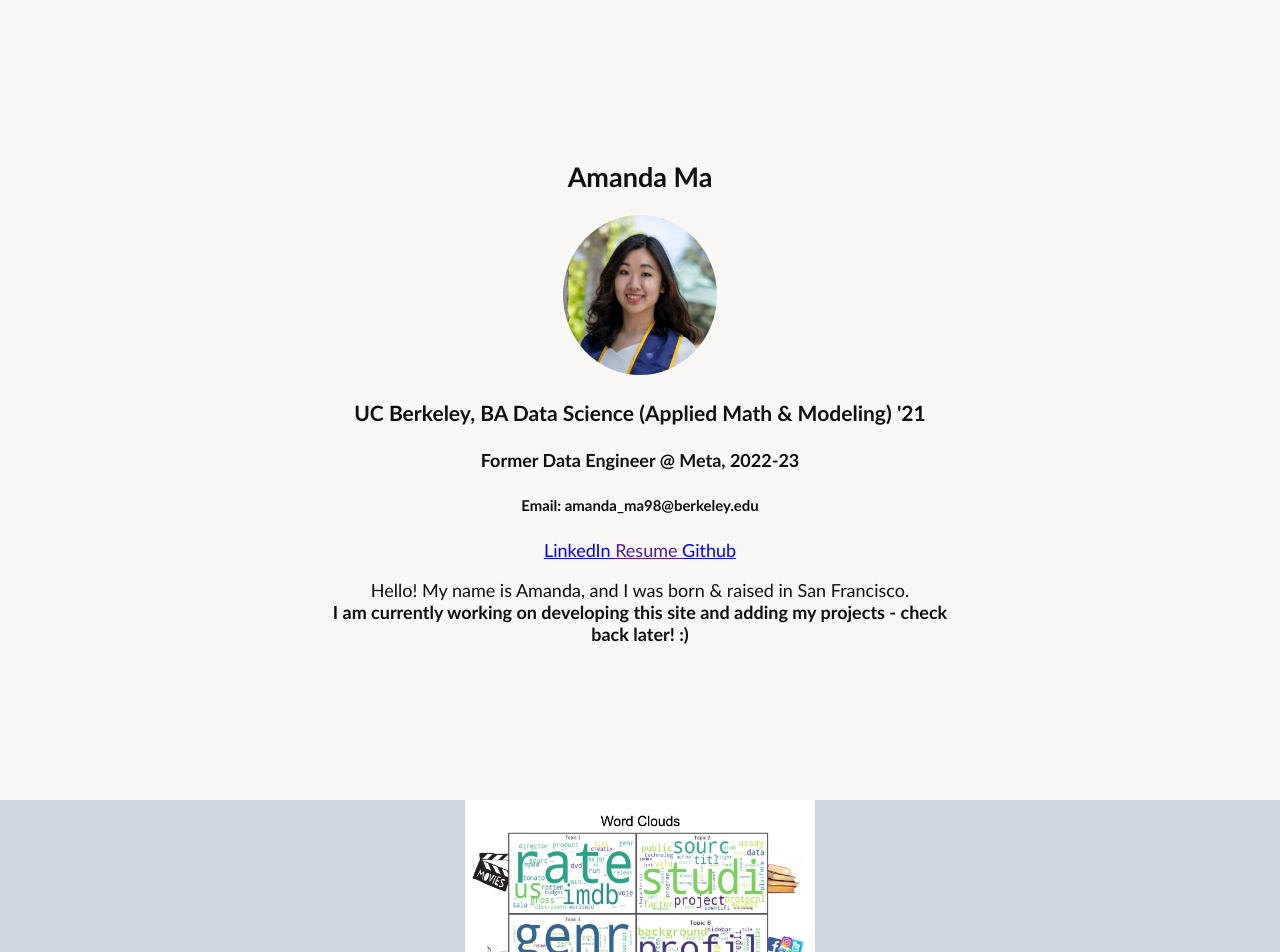
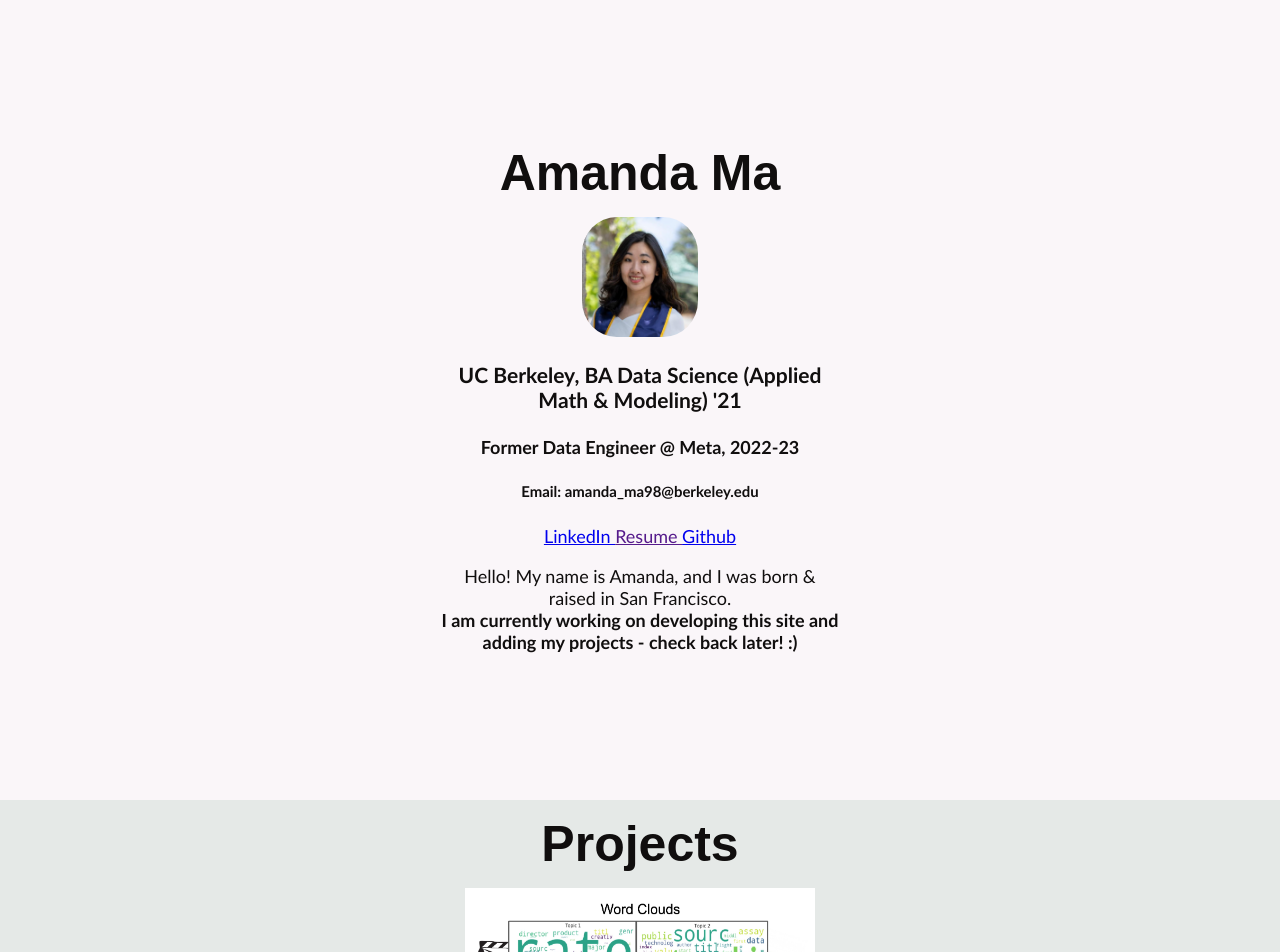
Before and after one commit to mandiema/mandiema.github.io, a React (Create React App) app: page / in a window 1280 px wide. Shown: the top 952 px of the page. Built offline with nearby package versions, Linux system fonts and the light colour scheme.

Commit message:
styling fix

```diff
--- a/src/App.css
+++ b/src/App.css
@@ -1,13 +1,12 @@
 .App {
   text-align: center;
   font-family:'Trebuchet MS';
-  background-color: #faf8f6;
   color: rgb(16, 14, 14);
 }
 
 .headshot {
-  height: 20vmin;
-  border-radius:50%;
+  height: 15vmin;
+  border-radius:30%;
   /* -webkit-box-reflect: below 20px; */
 }
 
@@ -23,18 +22,25 @@
   flex-direction:column;
   align-items: center;
   justify-content: center;
+  background-color: #faf6f9;
 }
 
 .profile-header {
-  width:80vh;
+  width:50vh;
   font-size: calc(10px + 1vmin);
+}
+
+h1 {
+  font-size: 50px;
+  font-family:fantasy;
+  margin: 15px;
 }
 
 .ProjectGrid {
 }
 
 .Project {
-  background-color: rgb(207, 216, 226);
+  background-color: rgb(229, 233, 231);
   display: flex;
   flex-direction:column;
   align-items: center;
--- a/src/components/project/ProjectGrid.js
+++ b/src/components/project/ProjectGrid.js
@@ -4,6 +4,7 @@ import Project from './Project.js';
 export default function ProjectGrid() {
     return (
         <section class=".ProjectGrid">
+            <h1>Projects</h1>
             <Project {...PROJECTS[0]} />
             <Project {...PROJECTS[1]} />
         </section>
```
